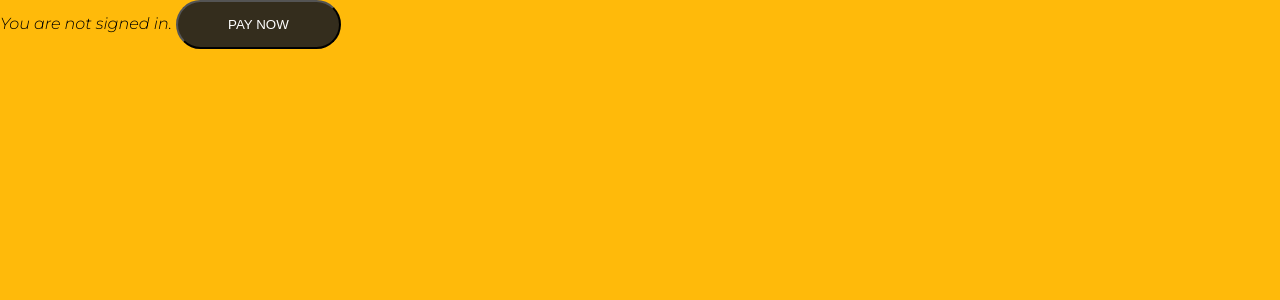
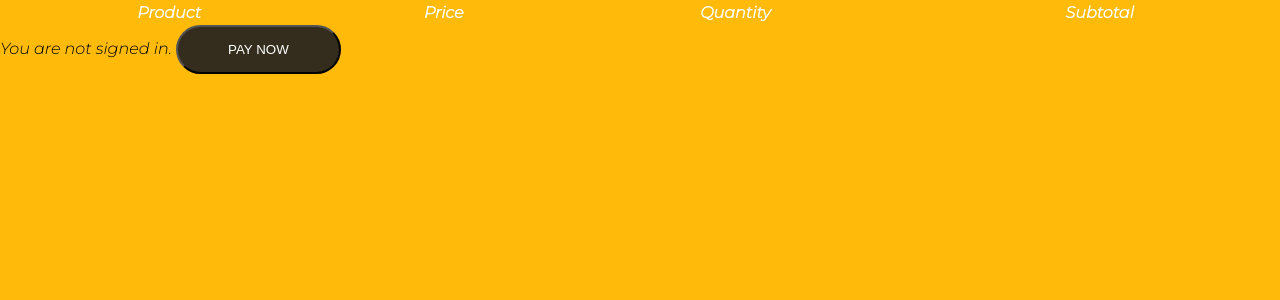
Before and after one commit to SoftwareChimp/GroceryChimp, a Django app: page /shopping_cart/ in a window 1280 px wide. Shown: the part 52-352 px from the top of the page. Run offline with Django 3.2, Linux system fonts and the light colour scheme; lists and menus that the app fills with data are empty.

Commit message:
Testing changes to shopping cart page

```diff
--- a/GroceryChimp/static/css/styles.css
+++ b/GroceryChimp/static/css/styles.css
@@ -24,6 +24,7 @@ body{
     overflow: hidden;
     background-color: transparent;
 }
+
 .topnav a {
     float: right;
     display: block;
@@ -377,6 +378,11 @@ body .home_page{
     cursor: pointer;
 }
 
+.shopping_cart_header table {
+    width: 100%;
+    color:#fff;
+}
+
 
 
 /* ---------------  Responsive   ----------------------*/
--- a/templates/shopping_cart.html
+++ b/templates/shopping_cart.html
@@ -27,6 +27,17 @@
                     <a class="active" href="/">Home</a>
             </div>
         </header>
+        <div class="shopping_cart_header">
+            <table>
+                <tr>
+                    <th>Product</th>
+                    <th>Price</th>
+                    <th>Quantity</th>
+                    <th>Subtotal</th>
+                </tr>
+            </table>
+        </div>
+
 <script>
     get_cart();
     function get_cart() {
@@ -57,37 +68,42 @@
                     div.innerHTML = "<ul><li>Products</li><li>Price</li><li>Quantity</li><li>Total</li></ul>";
                     document.body.append(div);
 
+
                     for (let product of data["success"]) {
                         let div = document.createElement('div');
                         div.className = "shopping_cart_item";
+                        div.innerHTML += "<li>" + product["name"] + "</li><li>($" + product["base_price"] + ")</li><li><button type='GamepadButton'>-</button> " + product["quantity"] +
+                                        " <button type='GamepadButton'>+</button></li><li>$" + product["total_price"] + "</li><br>";
                         // div.innerHTML += product["name"] + "($" + product["base_price"] + ")&emsp;x" + product["quantity"] + "&emsp;$" + product["total_price"] + "<br>";
-                        div.innerHTML += "<li>"+ product["name"] + "</li><li>($" + product["base_price"] + ")</li><li>x" + product["quantity"] +
-                                     "</li><li>$" + product["total_price"] + "</li><br>";
+                        /*div.innerHTML += "<li>"+ product["name"] + "</li><li>($" + product["base_price"] + ")</li><li>x" + product["quantity"] +
+                                     "</li><li>$" + product["total_price"] + "</li><br>";*/
                         document.body.append(div);
 
 
                         /* Create a button element */
-                        var incrementButton = document.createElement('button');
+                        //var incrementButton = document.createElement('button');
                         /* Set the button's text label */
-                        incrementButton.innerHTML = '+';
+                        //incrementButton.innerHTML = '+';
                         /* Set the button's id */
-                        incrementButton.id = 'incrementButton';
+                        //incrementButton.id = 'incrementButton';
                         /* Set the button's style class */
-                        incrementButton.className = 'incrementButton';
+                        //incrementButton.className = 'incrementButton';
                         /* Add the button to the page */
-                        document.body.appendChild(incrementButton);
+                        //document.body.appendChild(incrementButton);
 
-                        var decrementButton = document.createElement('button');
+                        //var decrementButton = document.createElement('button');
                         /* Set the button's text label */
-                        decrementButton.innerHTML = '-';
+                        //decrementButton.innerHTML = '-';
                         /* Set the button's id */
-                        decrementButton.id = 'decrementButton';
+                        //decrementButton.id = 'decrementButton';
                         /* Set the button's style class */
-                        decrementButton.className = 'decrementButton';
+                        //decrementButton.className = 'decrementButton';
                         /* Add the button to the page */
-                        document.body.appendChild(decrementButton);
+                        //document.body.appendChild(decrementButton);
 
                     }
+
+
                 }
             });
         }
```
